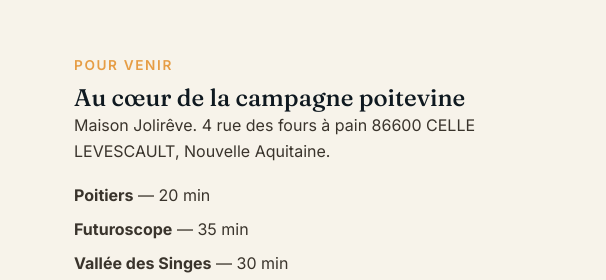
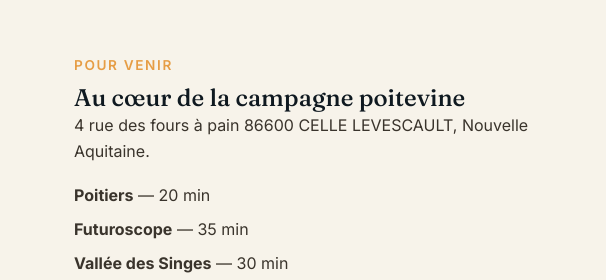
Before and after one commit to maisonjolireve-site/jolireve-site2, a website: page index.html in a window 1280 px wide. Shown: the part 7069-7349 px from the top of the page, 0-606 px from the left. Drawn offline with Linux system fonts and the light colour scheme; no server answers.

Commit message:
Update index.html

```diff
--- a/index.html
+++ b/index.html
@@ -309,7 +309,7 @@
     <div class="acces__text">
       <p class="eyebrow">Pour venir</p>
       <h2>Au cœur de la campagne poitevine</h2>
-      <p>Maison Jolirêve. 4 rue des fours à pain 86600 CELLE LEVESCAULT, Nouvelle Aquitaine.</p>
+      <p>4 rue des fours à pain 86600 CELLE LEVESCAULT, Nouvelle Aquitaine.</p>
       <ul class="acces__list">
         <li><strong>Poitiers</strong> — 20 min</li>
         <li><strong>Futuroscope</strong> — 35 min</li>
```
